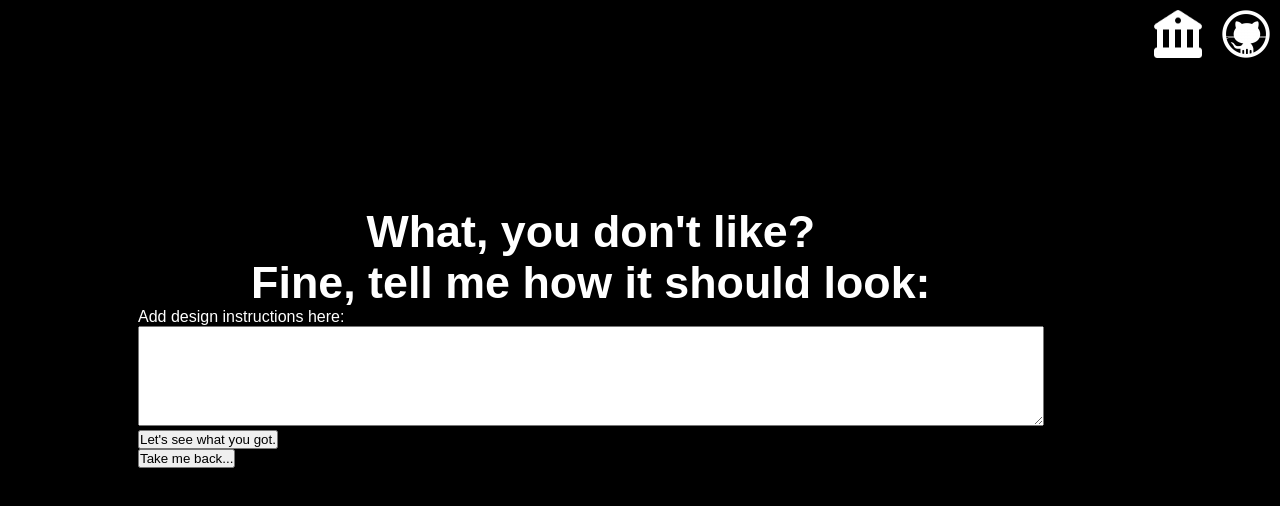
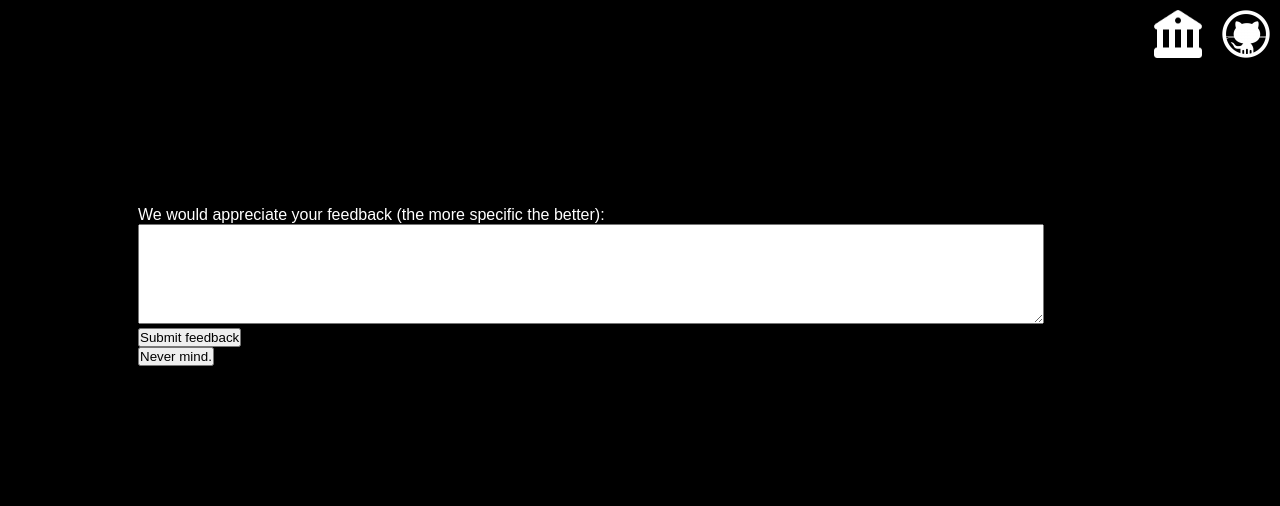
Before and after one commit to philfw/philfw.github.io, a plain HTML site: page index.html in a window 1280 px wide. Both pictures are taken after a click on the button "Make it Prettier". Drawn offline with Linux system fonts and the light colour scheme; a web font is replaced by a local one.

Commit message:
minor design edits

```diff
--- a/index.html
+++ b/index.html
@@ -12,7 +12,8 @@
       <!-- Loading Screen -->
     <div id="loading-screen">
       <div class="loader"></div>
-      <p>Fixing this up for you...</p>
+      <p>I think we can fix this up for you now, actually.</p>
+      <p>Just a moment...</p>
     </div>
     <header>
       <nav>
@@ -29,11 +30,10 @@
 			</div>
 		</div>
     <div id="ai-prompt" class="hidden">
-      <h3>What, you don't like? <br/> Fine, tell me how it should look:</h3>
-      <p>Add design instructions here:</p>
+      <p>We would appreciate your feedback (the more specific the better):</p>
       <textarea id="ai-input"></textarea>
-      <button id="submit-button">Let's see what you got.</a>
-      <button id="exit">Take me back...</a>
+      <button id="submit-button">Submit feedback</a>
+      <button id="exit">Never mind.</a>
     </div>
 		<footer id="footer">
             <div class>This is plain.</div>
```
